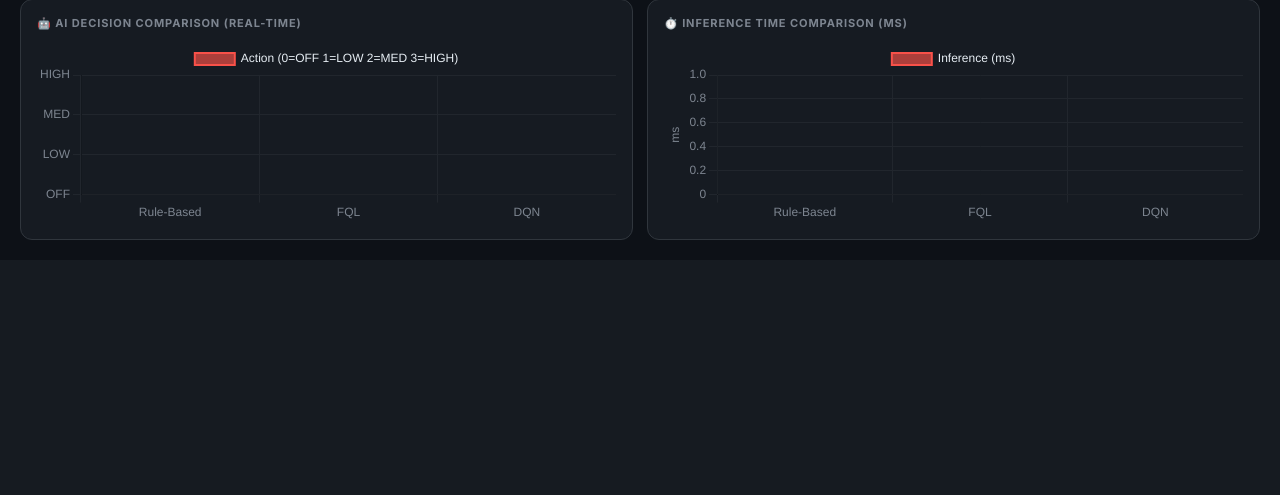
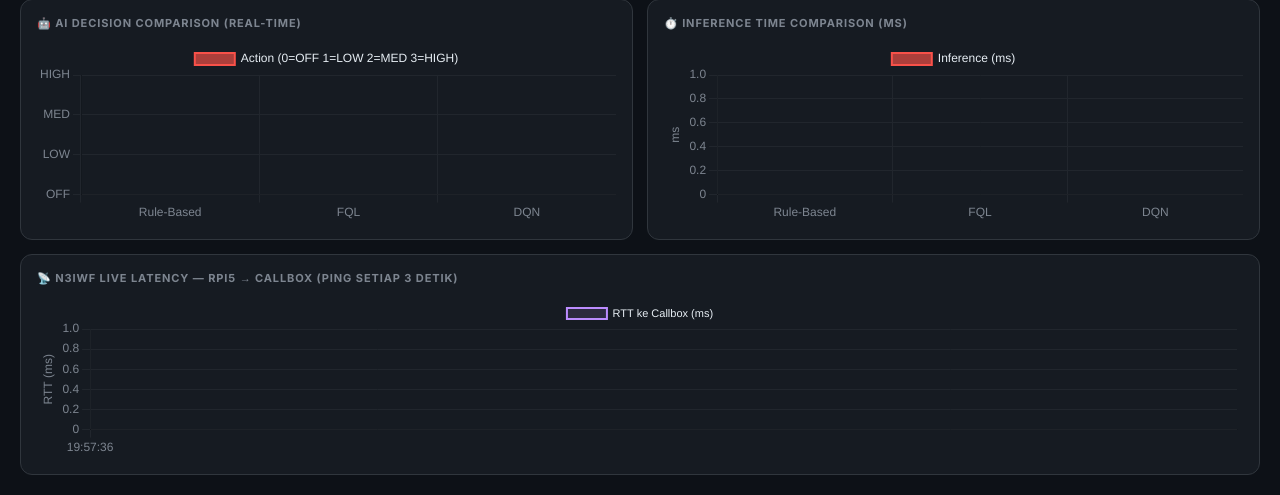
Before and after one commit to Faril23netizen/thesis, a Flask app: page / in a window 1280 px wide. Shown: the part 1246-1741 px from the top of the page. Before the commit the page ends 1486 px from the top, so only its background shows below. Run offline with Flask 3, Linux system fonts and the light colour scheme; data that the repository does not hold is empty.

Commit message:
n3iwf: live ping N3IWF latency chart (RPi5->Callbox every 3s) + /api/latency_history

```diff
--- a/n3iwf/dashboard.py
+++ b/n3iwf/dashboard.py
@@ -95,11 +95,13 @@ state = {
     "ipsec": False, "ipsec_detail": "--",
     "net_avg_ms": "--", "net_min_ms": "--",
     "net_max_ms": "--", "net_jitter": "--", "net_pdr": "--",
+    "live_rtt_ms": None,   # latest ping RTT to Callbox
     "rb_available": RB_AVAILABLE,
     "fql_available": FQL_AVAILABLE,
     "dqn_available": DQN_AVAILABLE,
 }
 history = deque(maxlen=120)
+latency_history = deque(maxlen=60)   # live ping RTT to Callbox (last 60 samples)
 lock = threading.Lock()
 
 # ── AI Inference ──────────────────────────────────────────────────────────────
@@ -226,6 +228,30 @@ def net_stats_loader():
         except Exception: pass
         time.sleep(30)
 
+# ── Live Ping Thread (N3IWF Real-time Latency) ────────────────────────────────
+def live_ping(target: str = "192.168.100.101", interval: int = 3):
+    """Ping Callbox every `interval` seconds, store RTT in latency_history."""
+    print(f"[PING] Live ping to {target} every {interval}s")
+    while True:
+        rtt = None
+        try:
+            r = subprocess.run(
+                ["ping", "-c", "1", "-W", "2", target],
+                capture_output=True, text=True, timeout=4
+            )
+            if r.returncode == 0:
+                for line in r.stdout.splitlines():
+                    if "time=" in line:
+                        rtt = round(float(line.split("time=")[1].split(" ")[0]), 2)
+                        break
+        except Exception:
+            pass
+        ts = datetime.now().strftime("%H:%M:%S")
+        with lock:
+            state["live_rtt_ms"] = rtt
+            latency_history.append({"ts": ts, "rtt": rtt})
+        time.sleep(interval)
+
 # ── Flask ─────────────────────────────────────────────────────────────────────
 app = Flask(__name__, template_folder='templates')
 
@@ -245,11 +271,16 @@ def get_state():
 def get_history():
     with lock: return jsonify(list(history))
 
+@app.route('/api/latency_history')
+def get_latency_history():
+    with lock: return jsonify(list(latency_history))
+
 # ── Main ─────────────────────────────────────────────────────────────────────
 if __name__ == '__main__':
     threading.Thread(target=tcp_server, daemon=True).start()
     threading.Thread(target=ipsec_monitor, daemon=True).start()
     threading.Thread(target=net_stats_loader, daemon=True).start()
+    threading.Thread(target=live_ping, daemon=True).start()
 
     try: ip = socket.gethostbyname(socket.gethostname())
     except: ip = "0.0.0.0"
--- a/n3iwf/templates/index.html
+++ b/n3iwf/templates/index.html
@@ -280,6 +280,10 @@
     <div class="card-title">⏱️ Inference Time Comparison (ms)</div>
     <canvas id="chartInfer"></canvas>
   </div>
+  <div class="chart-box" style="grid-column:1/-1">
+    <div class="card-title">📡 N3IWF Live Latency — RPi5 → Callbox (Ping setiap 3 detik)</div>
+    <canvas id="chartLatency" style="max-height:160px"></canvas>
+  </div>
 </div>
 
 <script>
@@ -335,6 +339,35 @@
     if(chart.data.labels.length > maxPts){ chart.data.labels.shift(); chart.data.datasets[0].data.shift(); }
     chart.update();
   }
+
+  const latencyChart = new Chart(document.getElementById('chartLatency'), {
+    type: 'line',
+    data: { labels: [], datasets: [{
+      label: 'RTT ke Callbox (ms)', data: [],
+      borderColor: '#bc8cff', backgroundColor: '#bc8cff22',
+      fill: true, tension: 0.4, pointRadius: 2, borderWidth: 2
+    }]},
+    options: { animation: false, responsive: true, maintainAspectRatio: true,
+      plugins: { legend: { labels: { color:'#e6edf3', font:{size:11} } } },
+      scales: {
+        x: { ticks:{color:'#7d8590',maxTicksLimit:10}, grid:{color:'#21262d'} },
+        y: { ticks:{color:'#7d8590'}, grid:{color:'#21262d'},
+             title:{display:true,text:'RTT (ms)',color:'#7d8590'}, min:0 }
+      }
+    }
+  });
+
+  // Poll latency history every 3s
+  async function fetchLatency(){
+    try{
+      const pts = await (await fetch('/api/latency_history')).json();
+      latencyChart.data.labels = pts.map(p=>p.ts);
+      latencyChart.data.datasets[0].data = pts.map(p=>p.rtt);
+      latencyChart.update();
+    } catch(e){}
+  }
+  setInterval(fetchLatency, 3000);
+  fetchLatency();
 
   const ACTION_NUM = {OFF:0, LOW:1, MED:2, HIGH:3};
   let sessionStart=null, prevConn=null, prevPH=null;
```
